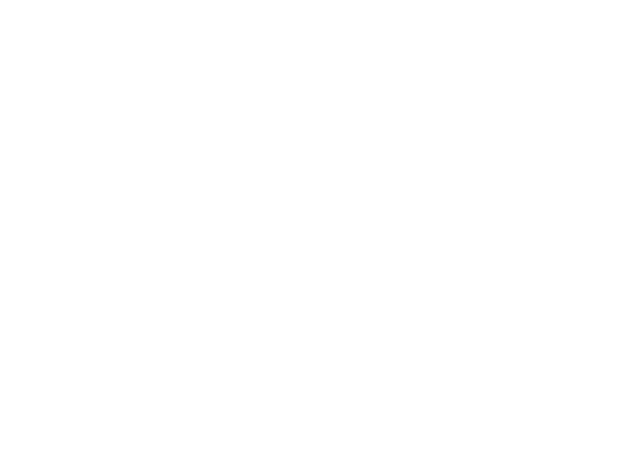
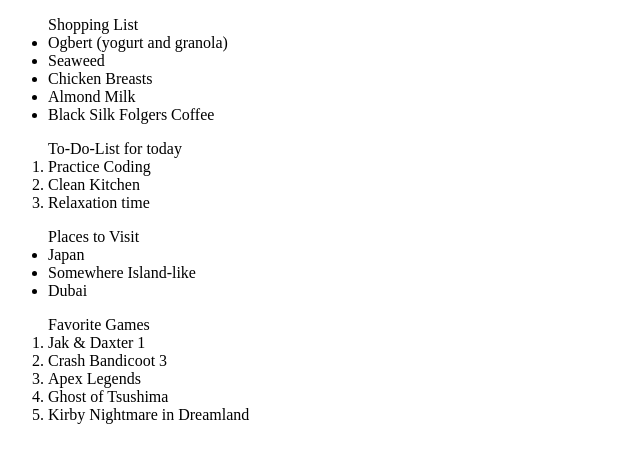
Before and after one commit to Philygt/Assignments, a plain HTML site: page listspractice.html in a window 1280 px wide. Shown: the whole page, without its empty margins (0-640 px from the left). Drawn offline with Linux system fonts and the light colour scheme.

Commit message:
completed lists assignment

```diff
--- a/listspractice.html
+++ b/listspractice.html
@@ -7,6 +7,32 @@
     <title>Document</title>
 </head>
 <body>
+    <ul> Shopping List
+        <li> Ogbert (yogurt and granola) </li>
+        <li> Seaweed </li>
+        <li> Chicken Breasts </li>
+        <li> Almond Milk </li>
+        <li> Black Silk Folgers Coffee </li>
+    </ul>
 
+    <ol> To-Do-List for today
+        <li>Practice Coding </li>
+        <li>Clean Kitchen</li>
+        <li> Relaxation time</li>
+    </ol>
+
+    <ul> Places to Visit
+        <li>Japan</li>
+        <li>Somewhere Island-like</li>
+        <li>Dubai</li>
+    </ul>
+
+    <ol> Favorite Games
+        <li>Jak & Daxter 1</li>
+        <li>Crash Bandicoot 3</li>
+        <li>Apex Legends</li>
+        <li>Ghost of Tsushima</li>
+        <li>Kirby Nightmare in Dreamland</li>
+    </ol>
 </body>
 </html>
```
